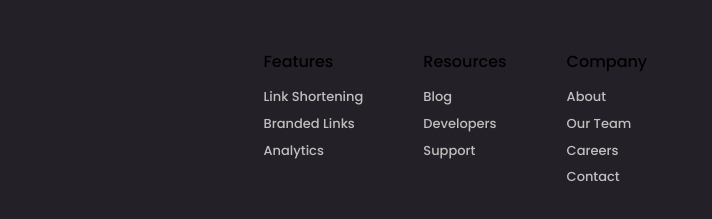
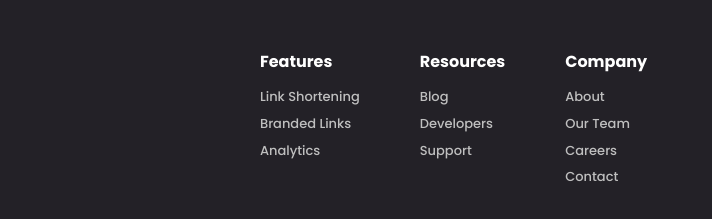
Before and after one commit to MohamedAridah/frontendmentor_url-shortening-api, a plain HTML site: page index.html in a window 1280 px wide. Shown: the part 1706-1925 px from the top of the page, 266-978 px from the left. Drawn offline with nearby package versions, Linux system fonts and the light colour scheme; files that its build step writes are made by us from their sources.

Commit message:
change `.links-group` style

```diff
--- a/sass/layout/_footer.scss
+++ b/sass/layout/_footer.scss
@@ -41,8 +41,9 @@
   }
 
   .links-group {
-    h4 {
+    span {
       color: $white;
+      font-weight: 700;
     }
 
     > div {
```
